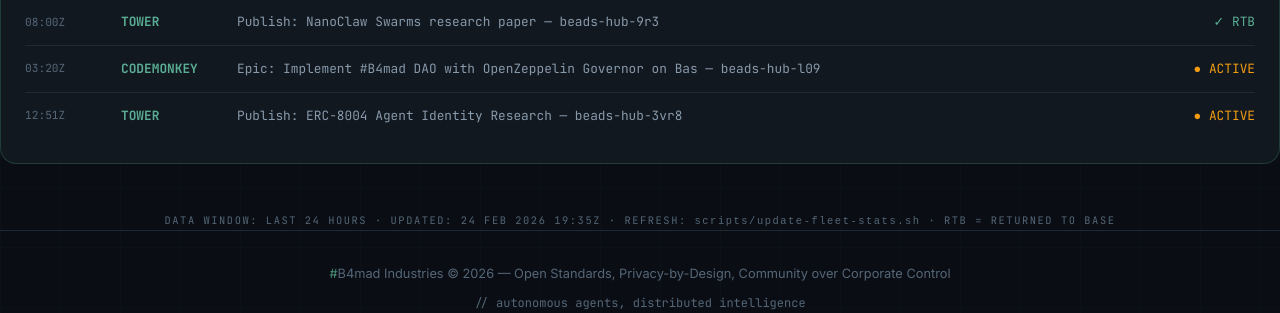
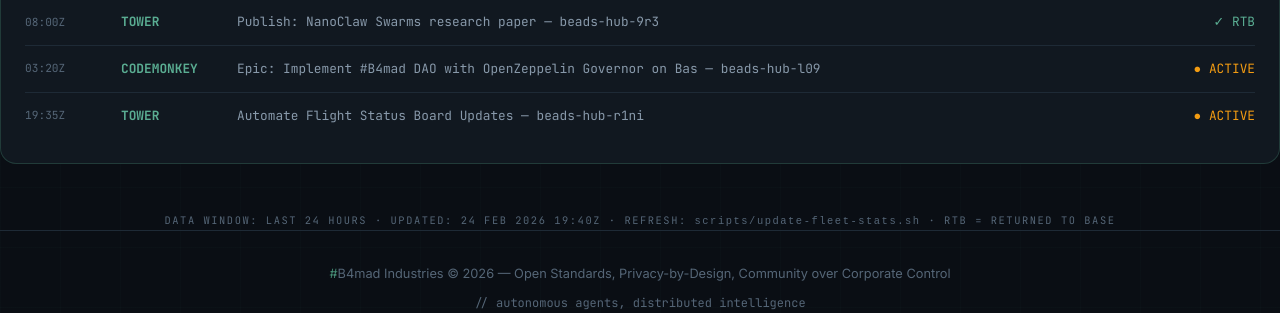
Before and after one commit to brenner-axiom/docs, a Jekyll site: the page built from fleet/index.html, in a window 1280 px wide and 900 px high, scrolled down 847 px. Shown: the part 533-846 px from the top of the window. Built offline with Jekyll 4.4.1, drawn with Linux system fonts in a browser that asks for light colours.

Commit message:
fleet: auto-update dashboard stats 2026-02-24T19:40Z

```diff
--- a/fleet/index.html
+++ b/fleet/index.html
@@ -563,15 +563,15 @@ description: "#B4mad Agent Fleet metrics dashboard with aviation theme"
     <span class="log-status"><span class="active">● ACTIVE</span></span>
   </div>
   <div class="log-entry">
-    <span class="log-time">12:51Z</span>
+    <span class="log-time">19:35Z</span>
     <span class="log-callsign">TOWER</span>
-    <span class="log-mission">Publish: ERC-8004 Agent Identity Research — beads-hub-3vr8</span>
+    <span class="log-mission">Automate Flight Status Board Updates — beads-hub-r1ni</span>
     <span class="log-status"><span class="active">● ACTIVE</span></span>
   </div>
 </div>
 
 <div style="text-align: center; margin-top: 2rem;">
   <p style="font-family: 'JetBrains Mono', monospace; font-size: 0.65rem; color: var(--text-muted); letter-spacing: 0.15em;">
-    DATA WINDOW: LAST 24 HOURS · UPDATED: 24 FEB 2026 19:35Z ·                                                                                                                                                                                                                                                                                                                                                                                                                                                                                                                                                                                                                                                                                                                                                                                                                                                                                                                                                                                                                                                                                                                                                                                                                                   REFRESH: <code>scripts/update-fleet-stats.sh</code> · RTB = RETURNED TO BASE
+    DATA WINDOW: LAST 24 HOURS · UPDATED: 24 FEB 2026 19:40Z ·                                                                                                                                                                                                                                                                                                                                                                                                                                                                                                                                                                                                                                                                                                                                                                                                                                                                                                                                                                                                                                                                                                                                                                                                                                    REFRESH: <code>scripts/update-fleet-stats.sh</code> · RTB = RETURNED TO BASE
   </p>
 </div>
```
